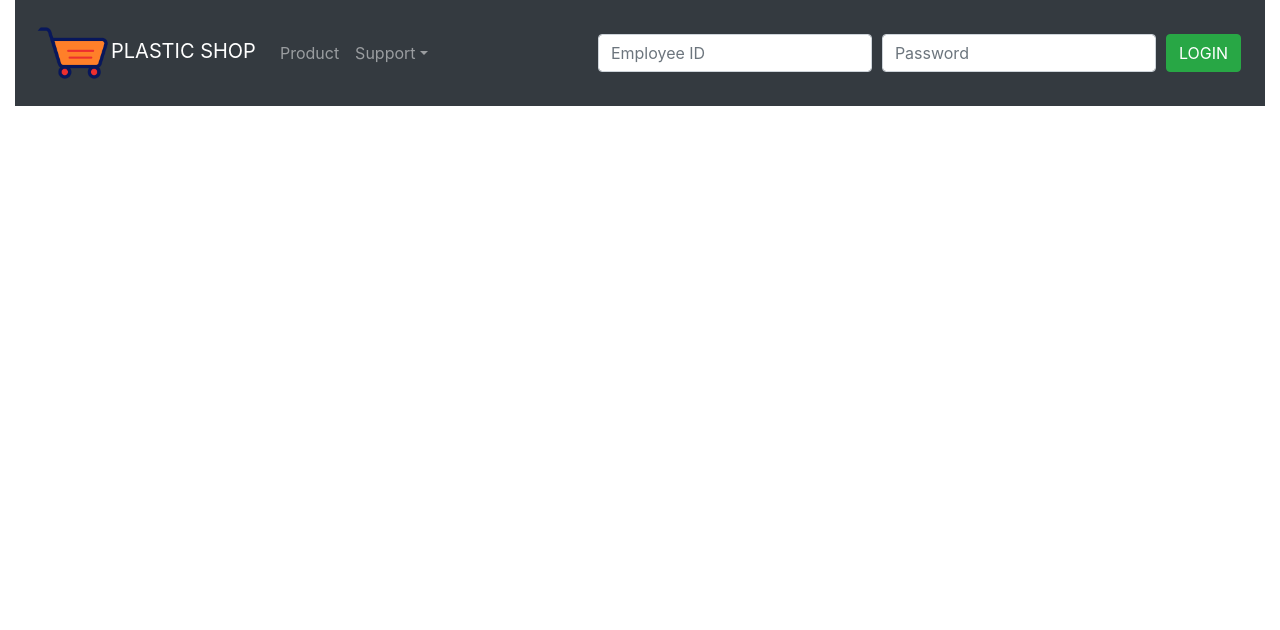
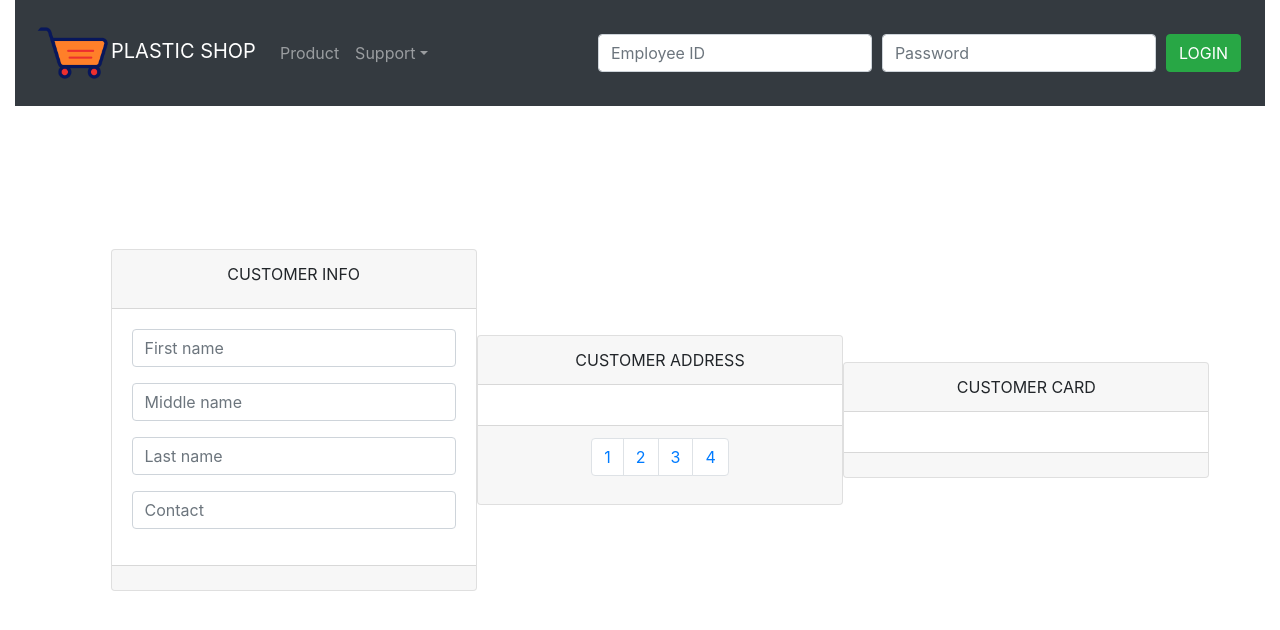
Before and after one commit to ThisGameZR/Database_Project, a React (Create React App) app in the folder frontend/: page /customerMember in a window 1280 px wide. Shown: the top 630 px of the page. Built offline with nearby package versions, Linux system fonts and the light colour scheme.

Commit message:
Customer page 20%

```diff
--- /dev/null
+++ b/frontend/src/components/CSS/CustomerMember.css
@@ -0,0 +1,18 @@
+*,*::before,*::after{
+    box-sizing: border-box;
+}
+.container{
+    display: grid;
+    grid-template-columns: 33% 33% 33%;
+    margin:20px;
+    justify-content: center;
+    align-items: center;
+    text-align: center;
+    position: absolute;
+    top:50%;
+    left:50%;
+    transform: translate(-50%,-50%);
+}
+.customer-info-header-text{
+    margin-bottom: 10px;
+}
--- a/frontend/src/components/CustomerMember.js
+++ b/frontend/src/components/CustomerMember.js
@@ -1,26 +1,105 @@
 import React, { Component } from 'react'
-import {} from 'react-bootstrap';
-import {Link,} from 'react-router-dom';
+import { Pagination } from 'react-bootstrap';
+import {Button, Form, InputGroup, Card} from 'react-bootstrap';
+import {Link} from 'react-router-dom';
+import './CSS/CustomerMember.css'
 
 export class CustomerMember extends Component {
+
+    constructor(){
+        super();
+        this.state = {
+            active: 0
+
+        }
+    }
+
     render() {
 
         const loginYet = localStorage.getItem('loginForm.loginyet');
 
         if(loginYet == "false"){
             return(
-                <>
-                    <h2>Sorry! This page is only for Employee</h2>
-                    <Link to="/">GO BACK</Link>
-                </>
+                <div style={{margin:"20px"}}>
+                    <h2>Sorry.. This page is only for our employee!</h2>
+                    <Link to="/"><Button>GO BACK</Button></Link>
+                </div>
             );
         }
 
         return (
-            <div>
+            <div className="container">
+                <Card>
+                    <Card.Header>
+                            <div className="customer-info-header-text">CUSTOMER INFO</div>
+                    </Card.Header>
+                    <Card.Body>
+                        <Card.Text>
+                            <Form>
+                                <Form.Group controlId="customer-first-name">
+                                    <Form.Control type="text" placeholder="First name"></Form.Control>
+                                </Form.Group>
+                                <Form.Group controlId="customer-middle-name">
+                                    <Form.Control type="text" placeholder="Middle name"></Form.Control>
+                                </Form.Group>
+                                <Form.Group controlId="customer-last-name">
+                                    <Form.Control type="text" placeholder="Last name"></Form.Control>
+                                </Form.Group>
+                                <Form.Group controlId="customer-contact">
+                                    <Form.Control type="text" placeholder="Contact"></Form.Control>
+                                </Form.Group>
+                            </Form>
+                        </Card.Text>
+                    </Card.Body>
+                    <Card.Footer>
 
+                    </Card.Footer>
+                </Card>
+                <Card>
+                    <Card.Header>
+                            <div className="customer-address-header-text">CUSTOMER ADDRESS</div>
+                    </Card.Header>
+                    <Card.Body>
+                        <Card.Text>
+
+                        </Card.Text>
+                    </Card.Body>
+                    <Card.Footer style={{display:"flex", justifyContent:"center", alignItems:"center", textAlign:"center"}}>
+                        <Pagination>
+                            {this.renderAddress()}
+                        </Pagination>
+                    </Card.Footer>
+                </Card>
+                <Card>
+                    <Card.Header>
+                            <div className="customer-card-header-text">CUSTOMER CARD</div>
+                    </Card.Header>
+                    <Card.Body>
+                        <Card.Text>
+
+                        </Card.Text>
+                    </Card.Body>
+                    <Card.Footer>
+
+                    </Card.Footer>
+                </Card>
             </div>
         )
+    }
+    renderAddress = () => {
+        let items = [];
+        for(let number = 1; number <= 4; number++){
+            items.push(
+                <Pagination.Item key={number} active={this.state.active == number} onClick={(e) => this.pageAddress(e,number)}>
+                    {number}
+                </Pagination.Item>
+            )
+        }
+        return items
+    }
+    pageAddress = (e, number) => {
+        this.setState({active:number})
+
     }
 }
 
```
